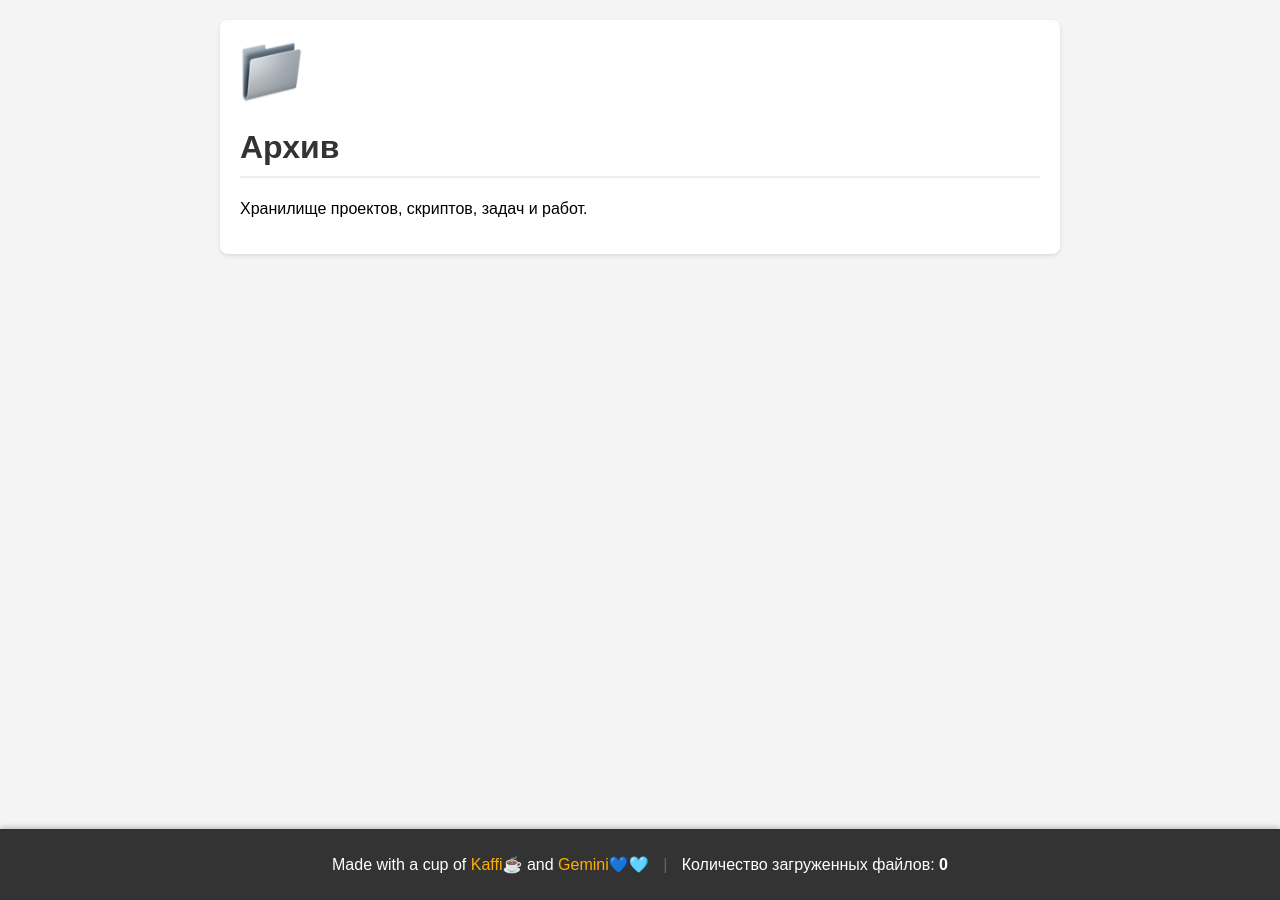
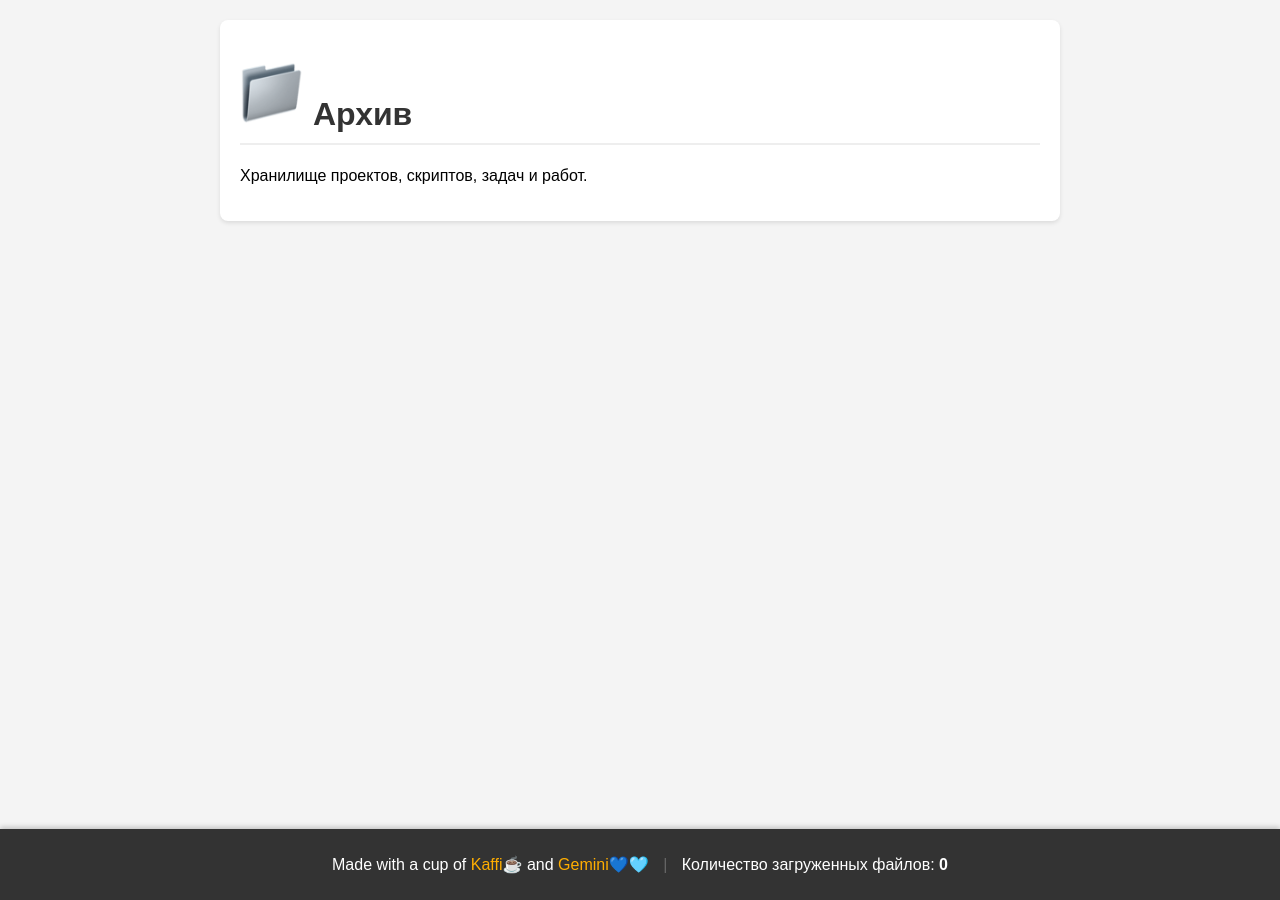
Before and after one commit to kaffichan/kaffichan.github.io, a Jekyll site: the page built from index.html, in a window 1280 px wide. Built offline with Jekyll 4.4.1, drawn with Linux system fonts in a browser that asks for light colours.

Commit message:
Update index.html

```diff
--- a/index.html
+++ b/index.html
@@ -2,7 +2,7 @@
 layout: default
 title: 📁 Архив
 ---
-<img src="img/folder.svg" width="64" height="64"><h1> Архив</h1>
+<h1><img src="img/folder.svg" width="64" height="64"> Архив</h1>
 
 <p>Хранилище проектов, скриптов, задач и работ.</p>
 
```
